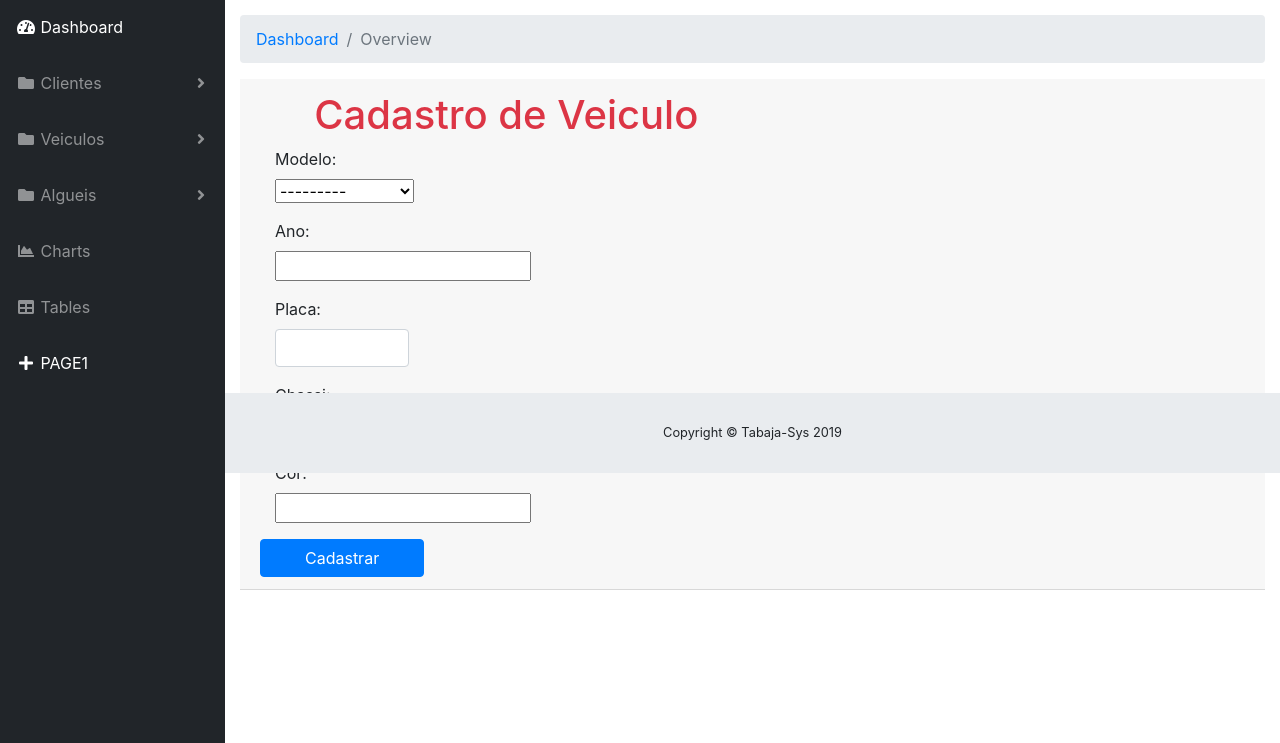
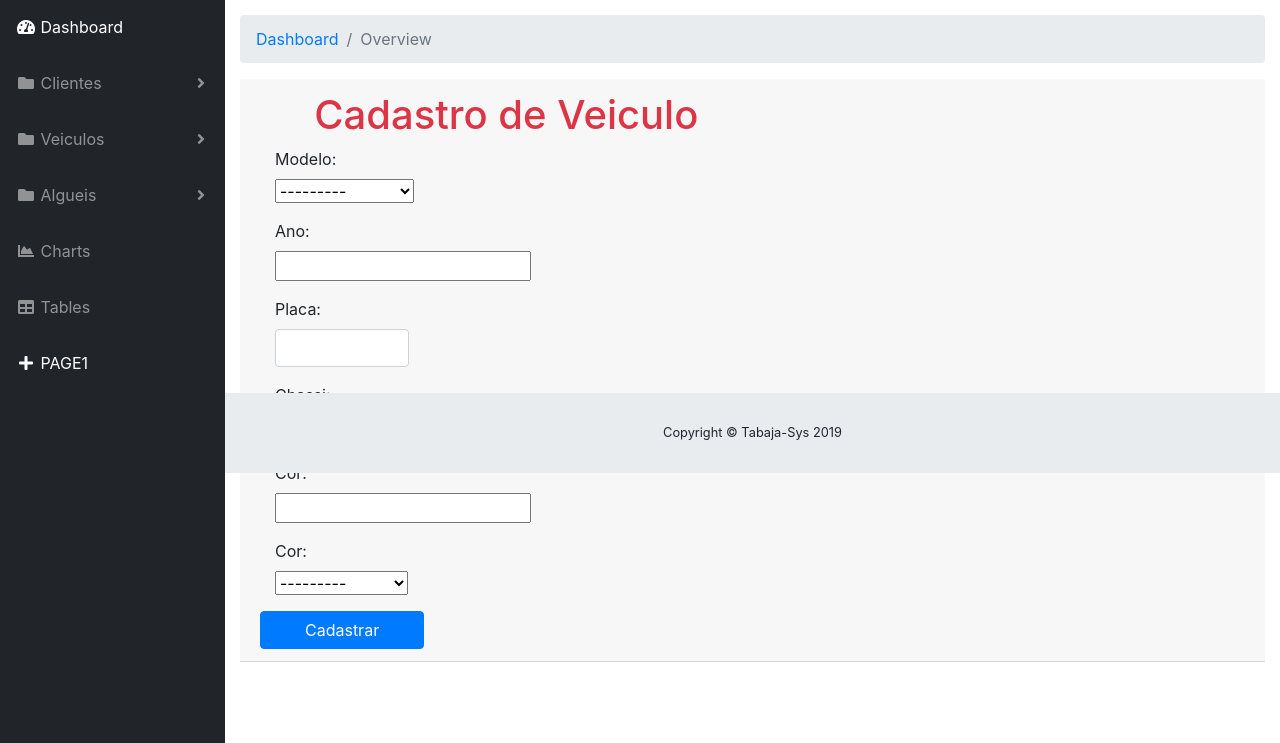
Before and after one commit to gustavolopesv3/locadoraDeVeiculos, a Django app: page /cadastroveiculo in a window 1280 px wide. Shown: the part 327-1070 px from the top of the page. Run offline with Django 3.2, Linux system fonts and the light colour scheme; a user stored in the database is signed in; tables that the repository leaves empty hold one stand-in row (values such as "Sample post"); some libraries are stand-ins or nearby versions.

Commit message:
choices disponivel e indisponivel cadastro veiculo

```diff
--- a/locadora/admin.py
+++ b/locadora/admin.py
@@ -5,3 +5,4 @@ from .models import *
 
 admin.site.register(Cliente)
 admin.site.register(Alguel)
+admin.site.register(Veiculo)
--- a/locadora/forms.py
+++ b/locadora/forms.py
@@ -21,6 +21,13 @@ class FormCliente(forms.ModelForm):
             attrs={'class': 'form-control telefone-inputmask', 'id': 'telefone',}
         ),
     )
+    cep = forms.CharField(
+        required=False,
+        widget=forms.TextInput(
+            attrs={'class': 'form-control ', 'id': 'cep',}
+        ),
+    )
+
 
 
     class Meta:
--- a/locadora/models.py
+++ b/locadora/models.py
@@ -11,18 +11,23 @@ class Cliente(models.Model):
     bairro = models.CharField(max_length=50)
     rua = models.CharField(max_length=50)
     numero = models.IntegerField(max_length=6)
-    cep = models.IntegerField(max_length=10)
+    cep = models.CharField(max_length=10)
 
     def __str__(self):
         return self.nome
 
 class Veiculo(models.Model):
-    marca = models.ForeignKey('Marcas',on_delete=models.CASCADE)
+    STATUS =[
+        ('D','DISPONIVEL'),
+        ('I','INDISPONIVEL'),
+    ]
     modelo = models.ForeignKey('Modelo', on_delete=models.CASCADE)
     placa = models.CharField(max_length=10)
     chassi = models.CharField(max_length=20)
     cor = models.CharField(max_length=15)
     ano = models.IntegerField(max_length=5)
+    status = models.CharField(max_length=14, choices=STATUS)
+
 
     def __str__(self):
         return self.modelo.nome
--- a/templates/cadastroveiculo.html
+++ b/templates/cadastroveiculo.html
@@ -27,6 +27,10 @@
      <label>Cor:</label>
      {{ form.cor | addclass:'form-control'  }}
  </div>
+ <div class="form-group col-md-2">
+     <label>Cor:</label>
+     {{ form.status | addclass:'form-control'  }}
+ </div>
 
 
      <div class="button ">
```
